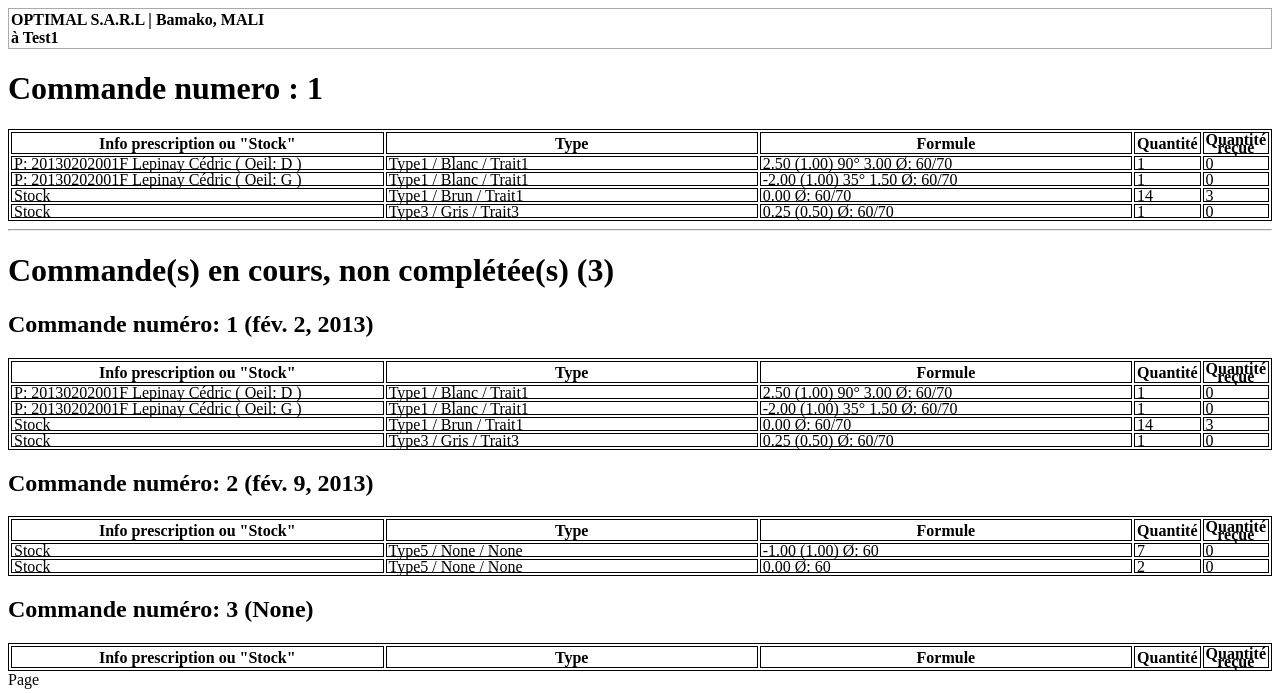
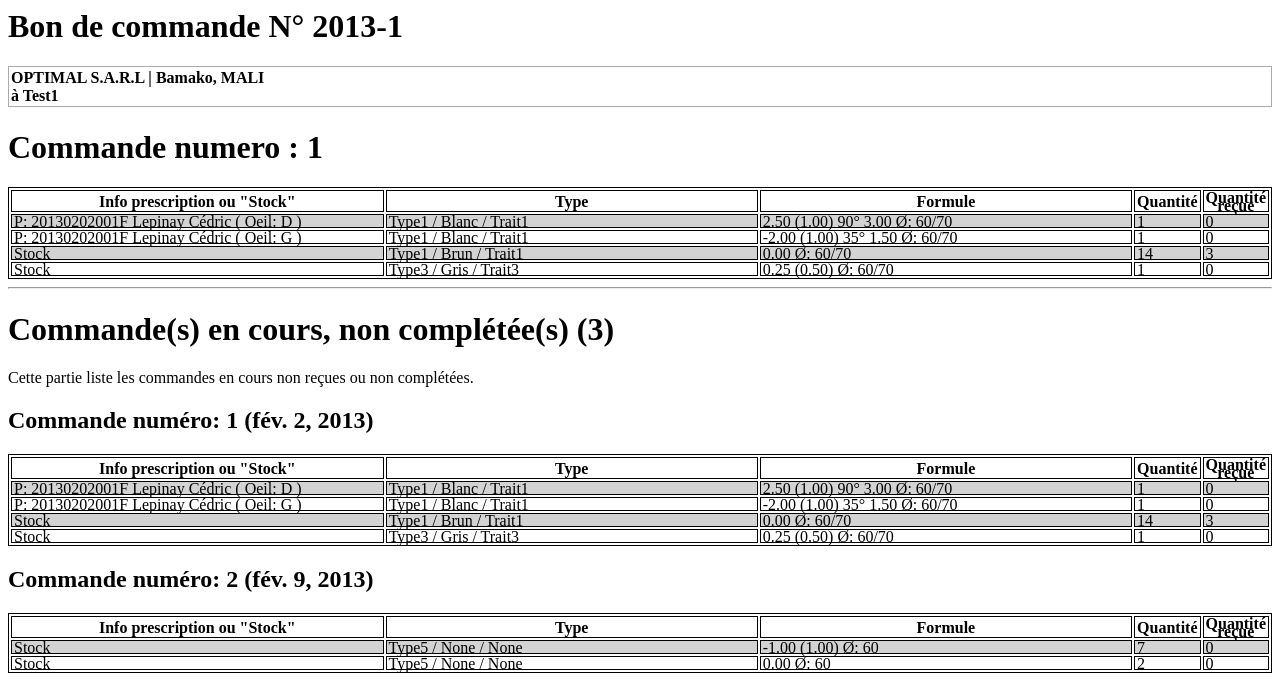
Before and after one commit to Xialis/Antares, a Django app: template Antares/Antares/templates/sortiespdf/commandepdf.html in a window 1280 px wide. Shown: the top 693 px of the page. Run offline with Django 3.2, Linux system fonts and the light colour scheme; the template is opened without the code that fills it: values that come from a table or form of the project are taken from there, others are empty; data comes from the database, SQL or seed files in the repository; parts of the project's set-up code (start-up, migrations or seed data) failed here and were passed over.

Commit message:
Amélioration du visuel

```diff
--- a/Antares/Antares/templates/sortiespdf/commandepdf.html
+++ b/Antares/Antares/templates/sortiespdf/commandepdf.html
@@ -21,9 +21,12 @@
             	border: 1px solid #000000;
             	padding: 3px 2px 1px 2px; line-height: 50%; }
             .qte { width: 30px; text-align: center; }
+            tr.un { background-color: #d3d3d3;}
+            tr.deux { background-color: white;}
         </style>
     </head>
     <body>
+    	<h1>Bon de commande N° {{ commande_select.date_envoi|date:"Y" }}-{{ commande_select.numero }}</h1>
     	<p style="border: 1px solid #AAAAAA; font-weight: bold; padding: 2px 2px 1px 2px;">
     		OPTIMAL S.A.R.L | Bamako, MALI<br>
     		à {{ commande_select.fournisseur.nom }}
@@ -41,7 +44,8 @@
             </thead>
             <tbody>
             {% for ligne in commande_select.lignecommande_set.all %}
-                <tr>
+                {% if ligne.quantite > ligne.quantite_recu %}
+                <tr class="{% cycle 'un' 'deux' %}">
 					<td>
 						{% if ligne.ligne_facture %}P: {{ ligne.ligne_facture.facture.numero }}
 						{{ ligne.ligne_facture.facture.client.nom }} {{ ligne.ligne_facture.facture.client.prenom }}
@@ -65,11 +69,13 @@
 					<td>{{ ligne.quantite }}</td>
 					<td>{{ ligne.quantite_recu }}</td>
 				</tr>
+				{% endif %}
             {% endfor %}
             </tbody>
         </table>
         <hr>
     	<h1>Commande(s) en cours, non complétée(s) ({{ commandes_ouvertes.count }})</h1>
+    	<p>Cette partie liste les commandes en cours non reçues ou non complétées.</p>
     	{% for commande in commandes_ouvertes %}
     		<h2>Commande numéro: {{ commande.numero }} ({{ commande.date_envoi }})</h2>
     		<table repeat="1">
@@ -85,7 +91,7 @@
 	            <tbody>
 	            {% for ligne in commande.lignecommande_set.all %}
 	                {% if ligne.quantite > ligne.quantite_recu %}
-	                <tr>
+	                <tr class="{% cycle 'un' 'deux' %}">
 						<td>{% if ligne.ligne_facture %}P: {{ ligne.ligne_facture.facture.numero }}
 							{{ ligne.ligne_facture.facture.client.nom }} {{ ligne.ligne_facture.facture.client.prenom }}
 							( Oeil: {{ ligne.oeil }} )
```
